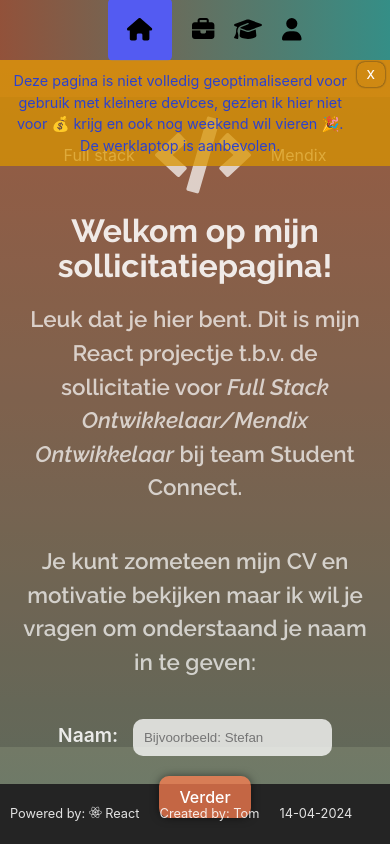
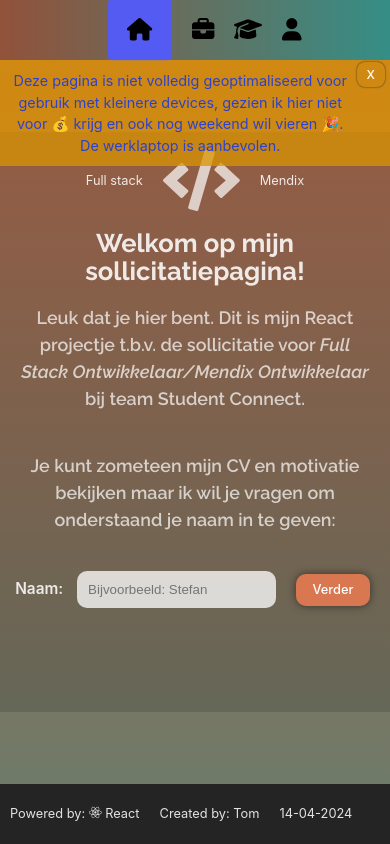
Before and after one commit to tomnovistudentgithub/sollicitatieReact, a React (Vite) app: page / in a window 390 px wide. Built offline with nearby package versions, Linux system fonts and the light colour scheme.

Commit message:
final commit

```diff
--- a/src/component/PersonalResponse.jsx
+++ b/src/component/PersonalResponse.jsx
@@ -23,7 +23,7 @@
 
     let response = responses[firstName];
     if (!response) {
-        response = `Hello ${name}, jij werkt zeker niet voor team Student Connect of je hebt gewoon een nepnaampje ingegeven? Geen persoonlijk berichtje dan maar niettemin welkom! 😊`;
+        response = `Hallo ${name}, jij werkt zeker niet voor team Student Connect of je hebt gewoon een nepnaampje ingegeven? Geen persoonlijk berichtje dan maar niettemin welkom! 😊`;
     }
 
 
--- a/src/pages/Homepage.jsx
+++ b/src/pages/Homepage.jsx
@@ -62,9 +62,7 @@
                                     type="text" {...register('naam', {required: true})} />
                                 <button className="btn-homepage" type="submit">Verder</button>
                                 {errors.naam && <p className="error-style">Het naamveld is verplicht</p>}
-
                             </div>
-
                         </form>
                     </>
                 )}
--- a/src/pages/pagestyling.css
+++ b/src/pages/pagestyling.css
@@ -109,6 +109,18 @@
 @media (max-width: 600px) {
     .btn-homepage {
         margin-top: 20px;
+        margin-right: 5px;
+    }
+
+    .inner-container-homepage {
+        display: flex;
+        flex-basis: 400px;
+        text-align: center;
+        flex-direction: column;
+        align-items: center;
+        background: rgba(36, 36, 36, 0.2);
+        height: 80%;
+        font-size: 0.8em;
     }
 }
 
@@ -119,7 +131,6 @@
 }
 
 .btn-homepage:active {
-
     border: 25px;
     transform: scale(0.9);
     box-shadow: 0 0 10px rgba(0, 0, 0, 0.5);
@@ -141,7 +152,7 @@
 }
 
 .form-group {
-    padding:20px;
+    /*padding:20px;*/
 }
 
 .error-style {
```
